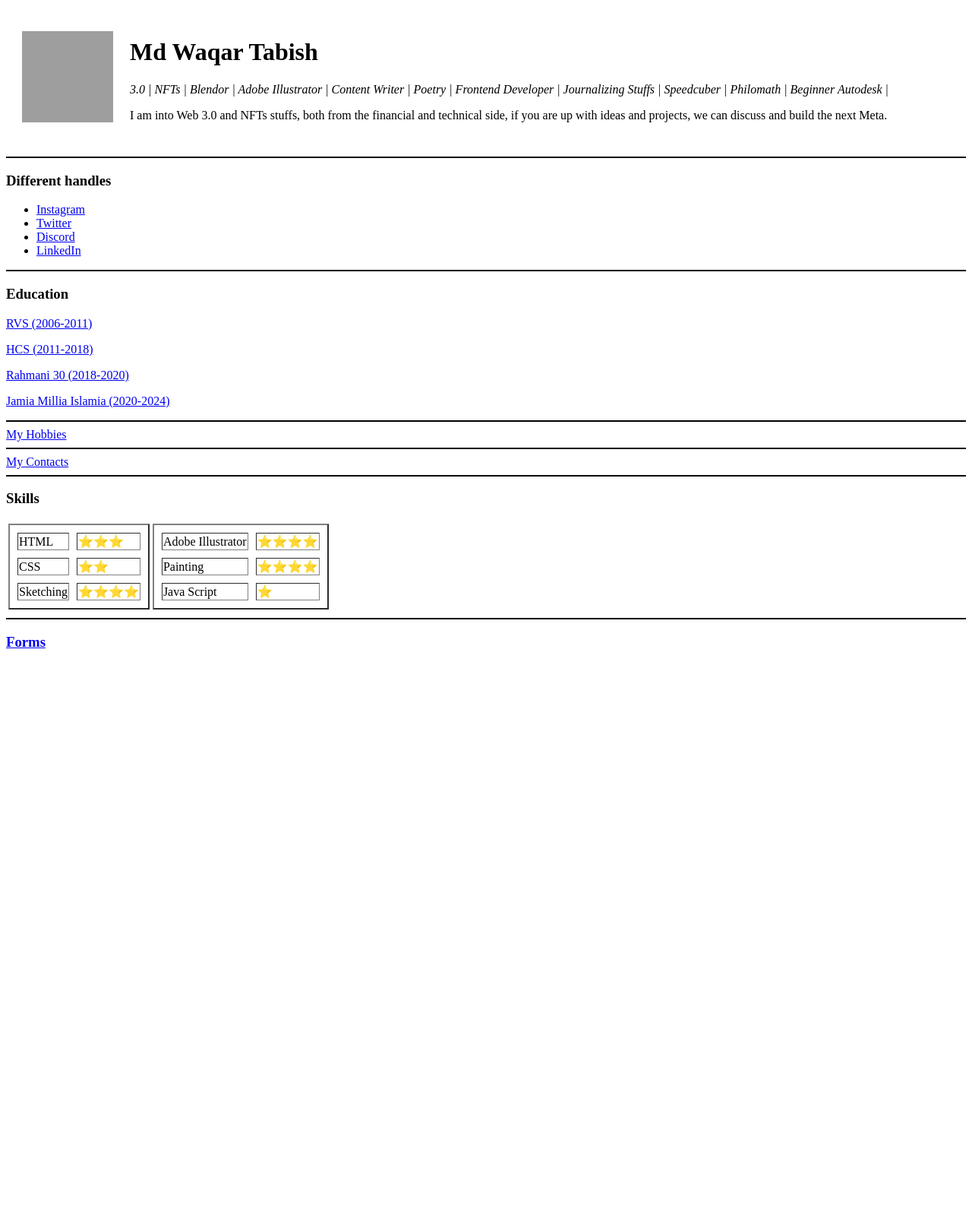
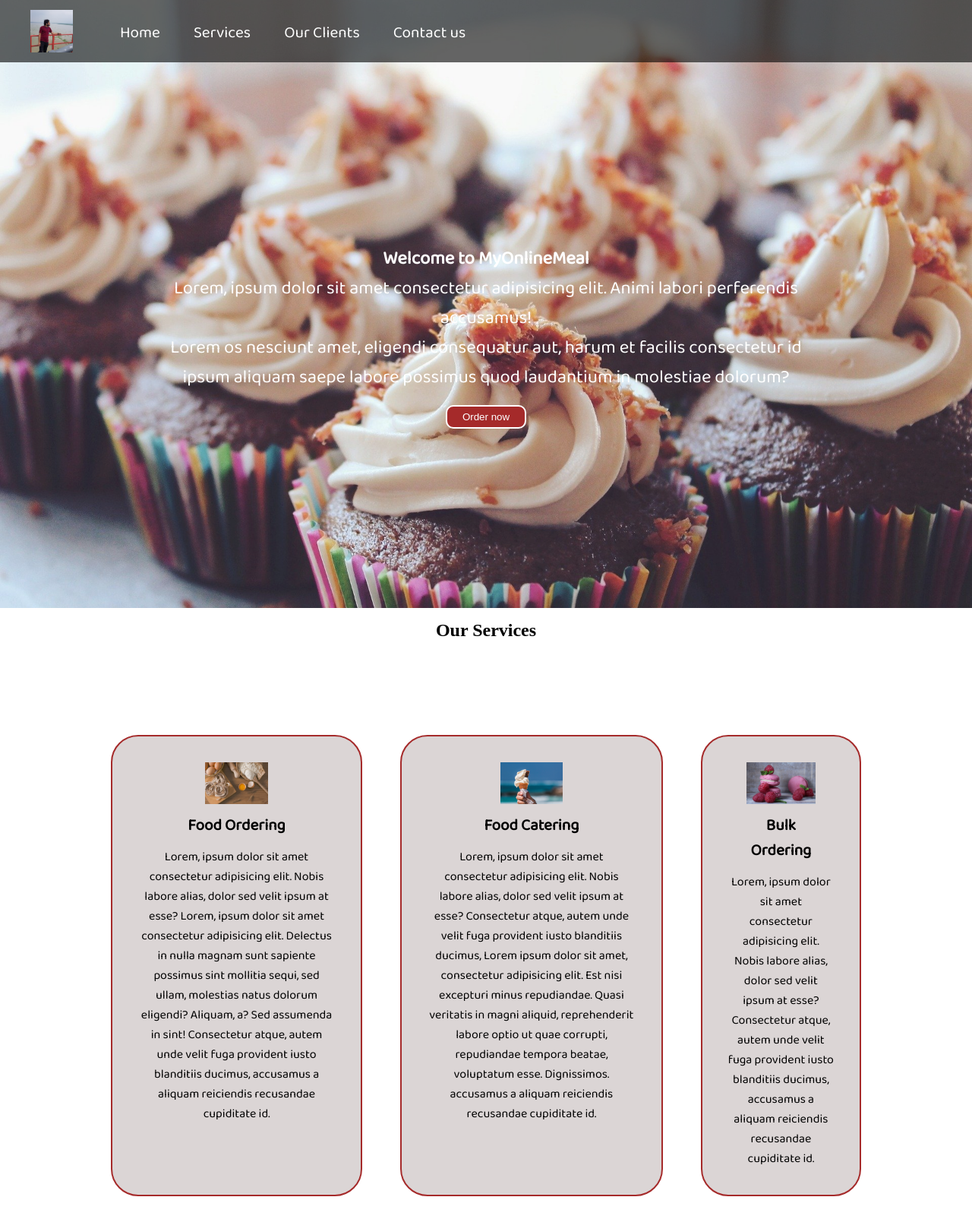
Before and after one commit to WaqarTabish2807/Personal-website, a plain HTML site: page index.html in a window 1280 px wide. Shown: the top 1600 px of the page at 76% size. Before the commit the page ends 875 px from the top, so only its background shows below. Drawn offline with Linux system fonts and the light colour scheme; grey boxes are pictures that could not be loaded.

Commit message:
Add files via upload

```diff
--- /dev/null
+++ b/css/phone.css
@@ -0,0 +1,53 @@
+/* navigation bar  */
+#navbar{
+    flex-direction: column;
+}
+
+#navbar ul li a{
+    font-size: 1rem;
+    padding: 0px 7px;
+    padding-bottom: 8px;
+}
+/* Home section  */
+#home{
+    height: 370px;
+    padding: 3px 28px ;
+}
+
+#home::before{
+    height: 480px;
+
+}
+#home p{
+    font-size: 13px;
+}
+
+/* Service section  */
+#services{
+    flex-direction: column;
+}
+
+#services .box{
+    padding: 14px;
+    margin: 2px 0px;
+    margin-bottom: 20px;
+}
+
+/* Client section  */
+#clients{
+    flex-wrap: wrap;
+}
+#clients img{
+    width: 66px;
+    padding: 6px;
+    height: auto;
+}
+
+/* Utility section  */
+.h-primary{
+    font-size: 26px;
+}
+.btn{
+    font-size: 13px;
+    padding: 4px 8px;
+}
--- /dev/null
+++ b/css/style.css
@@ -0,0 +1,206 @@
+/* CSS reset  */
+*{
+    margin:0;
+    padding:0;
+}
+html{
+    scroll-behavior: smooth;
+}
+
+/* CSS Variable */
+
+#navbar{
+    display: flex;
+    position: sticky;
+    top: 0px;
+    align-items: center;
+}
+
+#logo{
+    margin: 10px 34px;
+}
+
+#logo img{
+    height: 56px;
+    margin: 3px 6px;
+}
+
+#navbar ul{
+    display: flex;
+    font-family: 'Baloo Bhai 2', cursive;
+}
+
+#navbar::before{
+    content: "";
+    background-color: black;
+    position: absolute;
+    top: 0px;
+    left: 0px;
+    height: 95%;
+    width: 100%;
+    z-index: -1;
+    opacity: 0.6;
+}
+
+#navbar ul li{
+    list-style: none;
+    font-size: 1.3rem;
+}
+
+#navbar ul li a{
+    color: white;
+    display: block;
+    padding: 3px 22px;
+    border-radius: 20px;
+    text-decoration: none;
+}
+#navbar ul li a:hover{
+    color: black;
+    background-color: white;
+}
+
+/* Home section */
+
+#home{
+    display: flex;
+    flex-direction: column;
+    padding: 3px 200px;
+    height: 724px;
+    justify-content: center;
+    align-items: center;
+}
+#home::before{
+    content: "";
+    background:url('../img/cupcakes-690040_1920.jpg') no-repeat center center/cover;
+    position: absolute;
+    height: 100%;
+    width: 100%;
+    top: 0px;
+    left: 0px;
+    z-index: -1;
+    opacity: 0.89;
+}
+#home h1{
+    color: white;
+    text-align: center;
+    font-family: 'Baloo Bhai 2', cursive;
+}
+#home p{
+    color: white;
+    text-align: center;
+    font-size: 1.5rem;
+    font-family: 'Baloo Bhai 2', cursive;
+}
+/* Services center  */
+#services{
+    margin: 121px;
+    display: flex;
+    font-family: 'Baloo Bhai 2', cursive;
+}
+#services .box{
+    border: 2px solid brown;
+    padding: 34px;
+    margin: 3px 25px;
+    border-radius: 36px;
+    background: #dbd5d5;
+}
+#services .box img{
+    height: 55px;
+    margin: auto;
+    display: block;
+}
+
+
+/* Contact section */
+#contact{
+    position: relative;
+    font-style: bold;
+}
+#contact::before{
+    content: "";
+    position: absolute;
+    width: 100%;
+    height: 100%;
+    z-index: -1;
+    opacity: 0.7;
+    background: url('../img/pexels-vincenzo-malagoli-2922142.jpg') no-repeat center center/cover;
+}
+#contactbox{
+    display: flex;
+    justify-content: center;
+    align-items: center;
+    padding-bottom: 34px;
+}
+
+#contactbox input,
+#contactbox textarea{
+    width: 100%;
+    padding: 0.5rem;
+    border-radius: 9px;
+    font-size: 1.3rem;
+}
+
+#contactbox form{
+    width: 40%;
+}
+
+#contactbox label{
+    font-size: 1.3rem;
+    font-family: 'Baloo Bhai 2', cursive;
+}
+
+footer{
+    background: black;
+    color: white;
+    padding: 9px 20px;
+}
+/* Utility classes */
+.h-prmary{
+    font-style: italic bold ;
+    font-size: 34px;
+    padding: 12px;
+}
+.h-secondary{
+    font-size: 1.3rem;
+    font-style: inherit;
+    padding: 12px;
+}
+.btn{
+    padding: 6px 20px;
+    border: 2px solid white;
+    background-color: brown;
+    color: white;
+    margin: 17px;
+    border-radius: 10px;
+    font-size: 1.5 rem;
+    cursor: pointer;
+}
+.center{
+    text-align: center;
+}
+
+/* Clients section */
+#client-section{
+    position: relative;
+    height: 344px;
+}
+#client-section::before{
+    content: "";
+    position: absolute;
+    background: url('../img/ice-cream-1274894_1920.jpg');
+    width: 100%;
+    height: 100%;
+    z-index: -1;
+    opacity: 0.5;
+}
+#clients{
+    display: flex;
+    justify-content: center;
+    align-items: center;
+}
+.client-items{
+    padding: 34px;
+}
+#clients img{
+    height: 124px;
+}
--- a/index.html
+++ b/index.html
@@ -5,78 +5,107 @@
     <meta charset="UTF-8">
     <meta http-equiv="X-UA-Compatible" content="IE=edge">
     <meta name="viewport" content="width=device-width, initial-scale=1.0">
-    <title>Md Waqar Tabish Personal site</title>
+    <title>Best online food delivery service in India | MyOnlineMeal.com</title>
+    <link rel="stylesheet" href="css/style.css">
+    <link rel="stylesheet" media="screen and (max-width: 1170px)" href="css/phone.css">
+    <link href="https://fonts.googleapis.com/css2?family=Baloo+Bhai+2&display=swap" rel="stylesheet">
 </head>
 
 <body>
-    <table cellspacing="20px">
-        <tr>
-            <td><img src="images/Waqar.png" height="120px" width="120px" alt="Waqar profile picture"></td>
-            <td><h1>Md Waqar Tabish</h1>
-                <p><em> 3.0 | NFTs | Blendor | Adobe Illustrator | Content Writer | Poetry | Frontend Developer | Journalizing
-                        Stuffs | Speedcuber | Philomath | Beginner Autodesk | </em></p>
-                <p>I am into Web 3.0 and NFTs stuffs, both from the financial and technical side, if you are up with ideas and
-                    projects, we can discuss and build the next Meta.</p></td>
-        </tr>
-    </table>
-    <hr color="black">
-    <h3>Different handles</h3>
-    <ul>
-        <li><a target="_blank" href="https://www.instagram.com/_tyler28cud0_0/">Instagram</a></li>
-        <li><a target="_blank" href="https://twitter.com/iamwaqs">Twitter</a></li>
-        <li><a target="_blank" href="https://discord.gg/NSRHjWw8jZ">Discord</a></li>
-        <li><a target="_blank" href="https://www.linkedin.com/in/waqar-tabish-3234b821a/">LinkedIn</a></li>
-    </ul>
-    <hr color="black">
-    <h3>Education</h3>
-    <p><a target="_blank" href="https://www.rvsacademy.com/">RVS (2006-2011)</a> </p>
-    <p><a target="_blank" href="https://www.holycrossballia.com/">HCS (2011-2018)</a> </p>
-    <p><a target="_blank" href="http://www.rahmanimission.info/rahmani30.html">Rahmani 30 (2018-2020)</a> </p>
-    <p><a target="_blank" href="https://www.jmi.ac.in/">Jamia Millia Islamia (2020-2024)</a> </p>
-    <hr color="black">
-    <a target="_blank" href="hobbies.html">My Hobbies</a>
-    <hr color="black">
-    <a target="_blank" href="contacts.html">My Contacts</a>
-    <hr color="black">
-    <h3>Skills</h3>
-    <table>
-        <tr>
-            <td>
-                <table  cellspacing="10px" border="2px">
-                <tr>
-                    <td>HTML</td>
-                    <td>⭐⭐⭐</td>
-                </tr>
-                <tr>
-                    <td>CSS</td>
-                    <td>⭐⭐</td>
-                 <tr>
-                    <td>Sketching</td>
-                    <td>⭐⭐⭐⭐</td>
-                 </tr>
-                </table>
-            </td>
-            <td>
-                <table cellspacing="10px" border="2px">
-                </tr>
-                     <td>Adobe Illustrator</td>
-                      <td>⭐⭐⭐⭐</td>
-                 </tr>
-                 <tr>
-                    <td>Painting</td>
-                    <td>⭐⭐⭐⭐</td>
-                 </tr>
-                 <tr>
-                    <td>Java Script</td>
-                    <td>⭐</td>
-                </tr>
-                </table>
-            </td>
-        </tr>
-    </table>
-    <hr color="black">
-    <a target="_blank" href="forms.html"><h3>Forms</h3></a>
+    <nav id="navbar">
+        <div id="logo">
+            <img src="img/20210622_005931.jpg" alt="MyOnlineMeal.com">
+        </div>
+        <ul>
+            <li class="item"><a href="#home">Home</a></li>
+            <li class="item"><a href="#services-container">Services</a></li>
+            <li class="item"><a href="#client-section">Our Clients</a></li>
+            <li class="item"><a href="#contact">Contact us</a></li>
+        </ul>
+    </nav>
+    <section id="home">
+        <h1 class="h-primary">Welcome to MyOnlineMeal</h1>
+        <p>Lorem, ipsum dolor sit amet consectetur adipisicing elit. Animi labori perferendis accusamus!</p>
+        <p>Lorem os nesciunt amet, eligendi consequatur aut, harum et facilis consectetur id ipsum aliquam saepe labore
+            possimus quod laudantium in molestiae dolorum?</p>
+        <button class="btn">Order now</button>
+    </section>
 
+    <section id="services-container">
+        <h1 class="h-primary center">Our Services</h1>
+        <div id="services">
+            <div class="box">
+                <img src="img/pasta-1181189_1920.jpg" alt="">
+                <h2 class="h-secondary center">Food Ordering</h2>
+                <p class="center">Lorem, ipsum dolor sit amet consectetur adipisicing elit. Nobis labore alias, dolor
+                    sed velit ipsum at esse?
+                    Lorem, ipsum dolor sit amet consectetur adipisicing elit. Delectus in nulla magnam sunt sapiente possimus sint mollitia sequi, sed ullam, molestias natus dolorum eligendi? Aliquam, a? Sed assumenda in sint!
+                    Consectetur atque, autem unde velit fuga provident iusto blanditiis
+                    ducimus, accusamus a aliquam reiciendis recusandae cupiditate id.</p>
+            </div>
+            <div class="box">
+                <img src="img/ice-cream-1274894_1920.jpg" alt="">
+                <h2 class="h-secondary center">Food Catering</h2>
+                <p class="center">Lorem, ipsum dolor sit amet consectetur adipisicing elit. Nobis labore alias, dolor
+                    sed velit ipsum at esse? Consectetur atque, autem unde velit fuga provident iusto blanditiis
+                    ducimus,
+                    Lorem ipsum dolor sit amet, consectetur adipisicing elit. Est nisi excepturi minus repudiandae. Quasi veritatis in magni aliquid, reprehenderit labore optio ut quae corrupti, repudiandae tempora beatae, voluptatum esse. Dignissimos.
+                    accusamus a aliquam reiciendis recusandae cupiditate id.</p>
+            </div>
+            <div class="box">
+                <img src="img/macarons-2548827_1920.jpg">
+                <h2 class="h-secondary center">Bulk Ordering</h2>
+                <p class="center">Lorem, ipsum dolor sit amet consectetur adipisicing elit. Nobis labore alias, dolor
+                    sed velit ipsum at esse? Consectetur atque, autem unde velit fuga provident iusto blanditiis
+                    ducimus, accusamus a aliquam reiciendis recusandae cupiditate id.</p>
+            </div>
+        </div>
+    </section>
+    <section id="client-section">
+        <h1 class="h-primary center">Our Clients</h1>
+        <div id="clients">
+            <div class="client-items">
+                <img src="img/pexels-eman-genatilan-5851368.jpg" alt="Our client">
+            </div>
+            <div class="client-items">
+                <img src="img/pexels-luis-quintero-3689532.jpg" alt="Our client">
+            </div>
+            <div class="client-items">
+                <img src="img/pexels-torsten-dettlaff-347734.jpg" alt="Our client">
+            </div>
+            <div class="client-items">
+                <img src="img/pexels-vincenzo-malagoli-2922142.jpg" alt="Our client">
+            </div>
+        </div>
+    </section>
+    <section id="contact">
+        <h1 class="h-primary center">Contact Us</h1>
+        <div id="contactbox">
+            <form action="">
+                <div class="form-group">
+                    <label for="name">Name</label>
+                    <input type="text" name="name" id="name" placeholder="Enter your name">
+                </div>
+                <div class="form-group">
+                    <label for="email">Email</label>
+                    <input type="email" name="name" id="email" placeholder="Enter your email">
+                </div>
+                <div class="form-group">
+                    <label for="phone">Phone Number</label>
+                    <input type="phone" name="name" id="phone" placeholder="Enter your phone">
+                </div>
+                <div class="form-group">
+                    <label for="name">Message</label>
+                    <textarea name="message" id="message" cols="30" rows="10"></textarea>
+                </div>
+            </form>
+        </div>
+    </section>
+    <footer>
+        <div class="center">
+            Copyright &copy; www.MyOnlineMeal.com. All rights reserved!
+        </div>
+    </footer>
 </body>
 
 </html>
```
Also changed, not shown: img/20210622_005931.jpg (added), img/cupcakes-690040_1920.jpg (added), img/ice-cream-1274894_1920.jpg (added), img/macarons-2548827_1920.jpg (added), img/pasta-1181189_1920.jpg (added), img/pexels-cottonbro-3943716.jpg (added), img/pexels-torsten-dettlaff-347734.jpg (added), img/pexels-vincenzo-malagoli-2922142.jpg (added), 3 other files.
